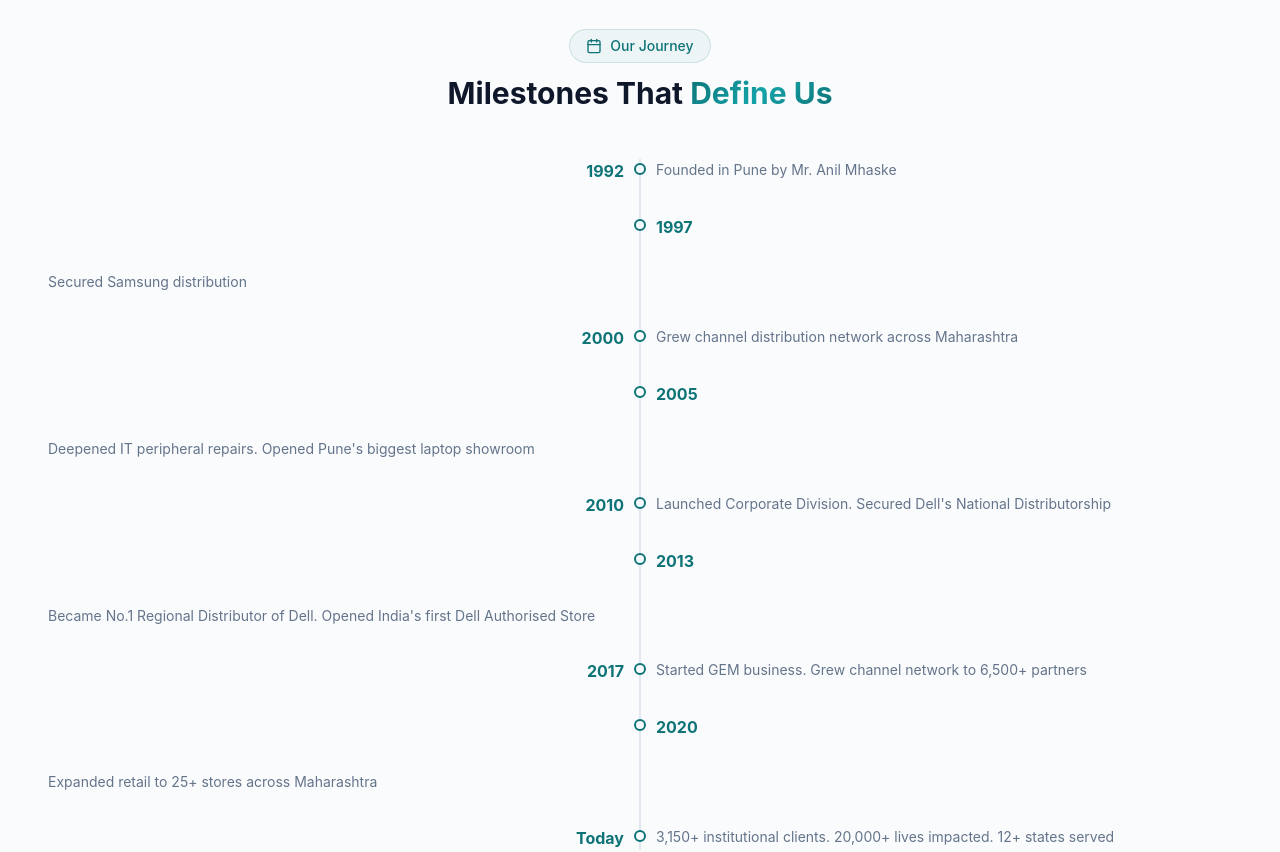
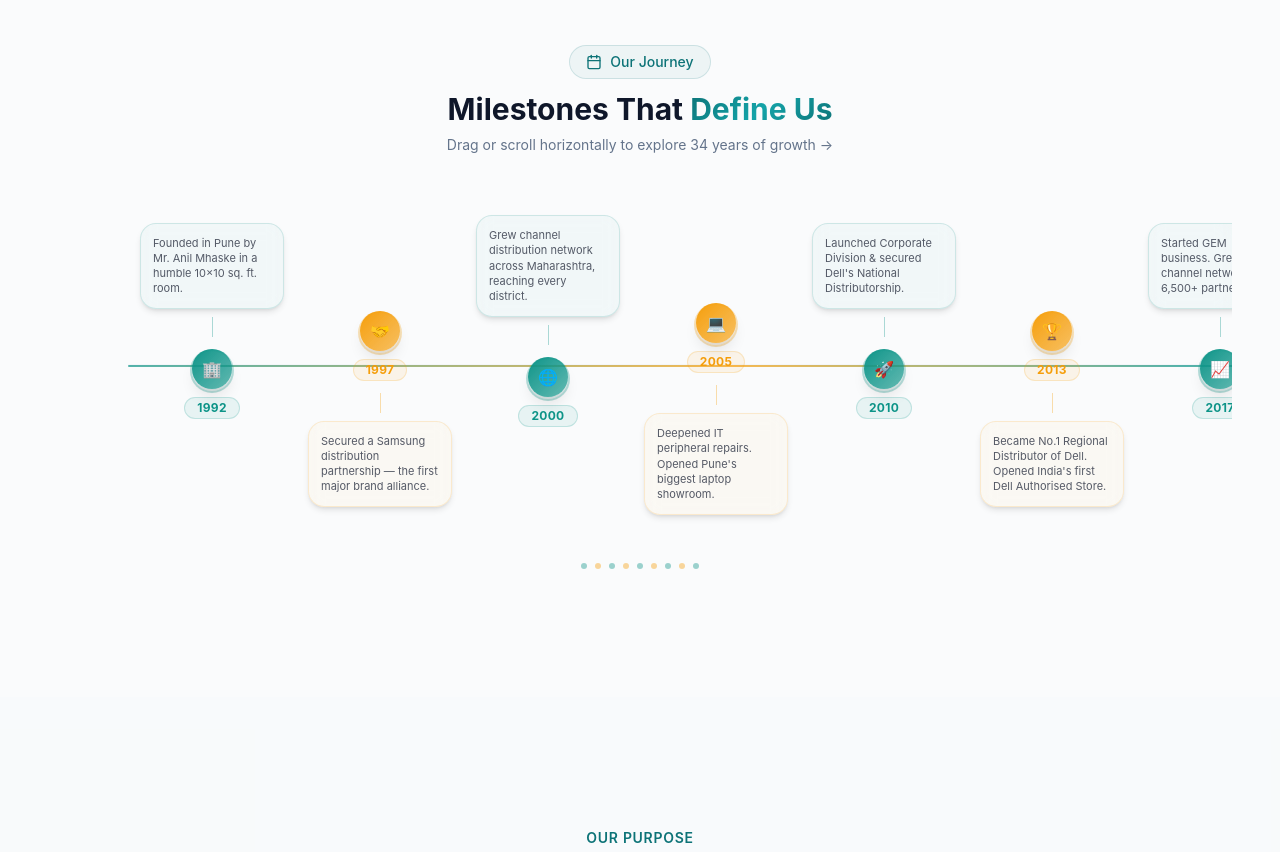
Before and after one commit to akkibansode8563-boop/DCC-INFOTECH-_WEB, a Next.js app: page / in a window 1280 px wide. Shown: the part 2320-3172 px from the top of the page. Built offline with nearby package versions, Linux system fonts and the light colour scheme.

Commit message:
feat: horizontal timeline refactor with framer motion animations

```diff
--- a/src/components/dcc/About.tsx
+++ b/src/components/dcc/About.tsx
@@ -3,8 +3,14 @@
 import { useRef } from 'react';
 import Image from 'next/image';
 import { Quote, Award, Users, Target, CheckCircle2, Calendar } from 'lucide-react';
-import { gsap, ScrollTrigger } from '@/lib/gsap';
+import { gsap } from '@/lib/gsap';
 import { useGSAP } from '@gsap/react';
+import {
+  motion,
+  useScroll,
+  useSpring,
+  useInView,
+} from 'framer-motion';
 
 const featurePills = [
   { icon: Target, text: 'Client-first approach' },
@@ -14,214 +20,234 @@ const featurePills = [
 ];
 
 const timeline = [
-  { year: '1992', event: 'Founded in Pune by Mr. Anil Mhaske' },
-  { year: '1997', event: 'Secured Samsung distribution' },
-  { year: '2000', event: 'Grew channel distribution network across Maharashtra' },
-  { year: '2005', event: 'Deepened IT peripheral repairs. Opened Pune\'s biggest laptop showroom' },
-  { year: '2010', event: 'Launched Corporate Division. Secured Dell\'s National Distributorship' },
-  { year: '2013', event: 'Became No.1 Regional Distributor of Dell. Opened India\'s first Dell Authorised Store' },
-  { year: '2017', event: 'Started GEM business. Grew channel network to 6,500+ partners' },
-  { year: '2020', event: 'Expanded retail to 25+ stores across Maharashtra' },
-  { year: 'Today', event: '3,150+ institutional clients. 20,000+ lives impacted. 12+ states served' },
+  {
+    year: '1992',
+    event: 'Founded in Pune by Mr. Anil Mhaske in a humble 10×10 sq. ft. room.',
+    color: '#0d9488',
+    icon: '🏢',
+  },
+  {
+    year: '1997',
+    event: 'Secured a Samsung distribution partnership — the first major brand alliance.',
+    color: '#f59e0b',
+    icon: '🤝',
+  },
+  {
+    year: '2000',
+    event: 'Grew channel distribution network across Maharashtra, reaching every district.',
+    color: '#0d9488',
+    icon: '🌐',
+  },
+  {
+    year: '2005',
+    event: "Deepened IT peripheral repairs. Opened Pune's biggest laptop showroom.",
+    color: '#f59e0b',
+    icon: '💻',
+  },
+  {
+    year: '2010',
+    event: "Launched Corporate Division & secured Dell's National Distributorship.",
+    color: '#0d9488',
+    icon: '🚀',
+  },
+  {
+    year: '2013',
+    event: "Became No.1 Regional Distributor of Dell. Opened India's first Dell Authorised Store.",
+    color: '#f59e0b',
+    icon: '🏆',
+  },
+  {
+    year: '2017',
+    event: 'Started GEM business. Grew channel network to 6,500+ partners.',
+    color: '#0d9488',
+    icon: '📈',
+  },
+  {
+    year: '2020',
+    event: 'Expanded retail to 25+ stores across Maharashtra.',
+    color: '#f59e0b',
+    icon: '🏪',
+  },
+  {
+    year: 'Today',
+    event: '3,150+ institutional clients. 20,000+ lives impacted. 12+ states served.',
+    color: '#0d9488',
+    icon: '⭐',
+  },
 ];
+
+/** Individual animated timeline node — card + dot + year badge */
+function TimelineNode({
+  item,
+  index,
+}: {
+  item: (typeof timeline)[0];
+  index: number;
+}) {
+  const ref = useRef<HTMLDivElement>(null);
+  const isInView = useInView(ref, { once: true, margin: '-60px 0px' });
+  const isAbove = index % 2 === 0;
+
+  const cardAbove = (
+    <motion.div
+      initial={{ opacity: 0, y: -28, scale: 0.9 }}
+      animate={isInView ? { opacity: 1, y: 0, scale: 1 } : {}}
+      transition={{ duration: 0.55, delay: index * 0.07, ease: [0.22, 1, 0.36, 1] }}
+      className="mb-3 w-36"
+    >
+      <div
+        className="rounded-2xl p-3 shadow-md backdrop-blur-sm"
+        style={{
+          background: `${item.color}09`,
+          border: `1px solid ${item.color}28`,
+        }}
+      >
+        <p className="text-[11px] leading-snug text-foreground/70">{item.event}</p>
+      </div>
+      <div className="mx-auto mt-2 h-5 w-px" style={{ background: `${item.color}55` }} />
+    </motion.div>
+  );
+
+  const cardBelow = (
+    <motion.div
+      initial={{ opacity: 0, y: 28, scale: 0.9 }}
+      animate={isInView ? { opacity: 1, y: 0, scale: 1 } : {}}
+      transition={{ duration: 0.55, delay: index * 0.07, ease: [0.22, 1, 0.36, 1] }}
+      className="mt-3 w-36"
+    >
+      <div className="mx-auto mb-2 h-5 w-px" style={{ background: `${item.color}55` }} />
+      <div
+        className="rounded-2xl p-3 shadow-md backdrop-blur-sm"
+        style={{
+          background: `${item.color}09`,
+          border: `1px solid ${item.color}28`,
+        }}
+      >
+        <p className="text-[11px] leading-snug text-foreground/70">{item.event}</p>
+      </div>
+    </motion.div>
+  );
+
+  return (
+    <div ref={ref} className="relative flex flex-col items-center" style={{ minWidth: 168 }}>
+      {/* Card above */}
+      {isAbove ? cardAbove : <div style={{ height: 'calc(56px + 20px + 12px)', width: 144 }} />}
+
+      {/* Central dot */}
+      <div className="relative z-10 flex flex-col items-center">
+        {/* Pulse ring */}
+        <motion.div
+          initial={{ scale: 0, opacity: 0 }}
+          animate={isInView ? { scale: 1, opacity: 1 } : {}}
+          transition={{ type: 'spring', stiffness: 260, damping: 16, delay: index * 0.07 + 0.12 }}
+          className="absolute rounded-full"
+          style={{
+            width: 44,
+            height: 44,
+            background: `${item.color}18`,
+            border: `2px solid ${item.color}35`,
+          }}
+        />
+        {/* Dot */}
+        <motion.div
+          initial={{ scale: 0, opacity: 0 }}
+          animate={isInView ? { scale: 1, opacity: 1 } : {}}
+          transition={{ type: 'spring', stiffness: 380, damping: 18, delay: index * 0.07 + 0.18 }}
+          whileHover={{ scale: 1.2 }}
+          className="relative z-10 flex h-10 w-10 cursor-pointer items-center justify-center rounded-full shadow-lg"
+          style={{ background: `linear-gradient(135deg, ${item.color} 0%, ${item.color}99 100%)` }}
+        >
+          <span className="text-base leading-none">{item.icon}</span>
+        </motion.div>
+
+        {/* Year badge */}
+        <motion.div
+          initial={{ opacity: 0, y: 6, scale: 0.8 }}
+          animate={isInView ? { opacity: 1, y: 0, scale: 1 } : {}}
+          transition={{ duration: 0.42, delay: index * 0.07 + 0.26, ease: 'backOut' }}
+          className="mt-2 rounded-full px-3 py-0.5 text-xs font-bold tracking-wide"
+          style={{
+            background: `${item.color}14`,
+            color: item.color,
+            border: `1px solid ${item.color}30`,
+          }}
+        >
+          {item.year}
+        </motion.div>
+      </div>
+
+      {/* Card below */}
+      {!isAbove ? cardBelow : <div style={{ height: 'calc(56px + 20px + 12px)', width: 144 }} />}
+    </div>
+  );
+}
 
 export default function About() {
   const aboutRef = useRef<HTMLDivElement>(null);
+  const trackRef = useRef<HTMLDivElement>(null);
+  const timelineContainerRef = useRef<HTMLDivElement>(null);
+  const timelineInView = useInView(timelineContainerRef, { once: true, margin: '-80px 0px' });
+
+  // Scroll-driven line progress
+  const { scrollXProgress } = useScroll({ container: trackRef });
+  const lineScaleX = useSpring(scrollXProgress, { stiffness: 70, damping: 22 });
 
   useGSAP(() => {
-    // Header section reveal
     gsap.fromTo(
       '.about-header-reveal',
       { y: 30, opacity: 0 },
       {
-        y: 0,
-        opacity: 1,
-        duration: 0.8,
-        ease: 'power3.out',
-        clearProps: 'all',
-        scrollTrigger: {
-          trigger: '.about-header-reveal',
-          start: 'top 85%',
-          once: true,
-        },
+        y: 0, opacity: 1, duration: 0.8, ease: 'power3.out', clearProps: 'all',
+        scrollTrigger: { trigger: '.about-header-reveal', start: 'top 85%', once: true },
       }
     );
-
-    // Left visual container reveal
     gsap.fromTo(
       '.about-left-reveal',
       { x: -40, opacity: 0 },
       {
-        x: 0,
-        opacity: 1,
-        duration: 0.8,
-        ease: 'power3.out',
-        clearProps: 'all',
-        scrollTrigger: {
-          trigger: '.about-left-reveal',
-          start: 'top 80%',
-          once: true,
-        },
+        x: 0, opacity: 1, duration: 0.8, ease: 'power3.out', clearProps: 'all',
+        scrollTrigger: { trigger: '.about-left-reveal', start: 'top 80%', once: true },
       }
     );
-
-    // Floating badge scale-in
     gsap.fromTo(
       '.about-badge',
       { scale: 0, opacity: 0 },
       {
-        scale: 1,
-        opacity: 1,
-        duration: 0.6,
-        ease: 'back.out(1.7)',
-        clearProps: 'all',
-        scrollTrigger: {
-          trigger: '.about-badge',
-          start: 'top 90%',
-          once: true,
-        },
+        scale: 1, opacity: 1, duration: 0.6, ease: 'back.out(1.7)', clearProps: 'all',
+        scrollTrigger: { trigger: '.about-badge', start: 'top 90%', once: true },
       }
     );
-
-    // Story paragraphs reveal
     gsap.fromTo(
       '.about-story-reveal',
       { y: 25, opacity: 0 },
       {
-        y: 0,
-        opacity: 1,
-        duration: 0.7,
-        stagger: 0.15,
-        ease: 'power2.out',
-        clearProps: 'all',
-        scrollTrigger: {
-          trigger: '.about-story-reveal',
-          start: 'top 85%',
-          once: true,
-        },
+        y: 0, opacity: 1, duration: 0.7, stagger: 0.15, ease: 'power2.out', clearProps: 'all',
+        scrollTrigger: { trigger: '.about-story-reveal', start: 'top 85%', once: true },
       }
     );
-
-    // Feature pills scale-in stagger
     gsap.fromTo(
       '.about-pill',
       { scale: 0.9, opacity: 0 },
       {
-        scale: 1,
-        opacity: 1,
-        duration: 0.5,
-        stagger: 0.08,
-        ease: 'power2.out',
-        clearProps: 'all',
-        scrollTrigger: {
-          trigger: '.about-pill-container',
-          start: 'top 85%',
-          once: true,
-        },
+        scale: 1, opacity: 1, duration: 0.5, stagger: 0.08, ease: 'power2.out', clearProps: 'all',
+        scrollTrigger: { trigger: '.about-pill-container', start: 'top 85%', once: true },
       }
     );
-
-    // Quote card entrance
     gsap.fromTo(
       '.about-quote-reveal',
       { y: 30, opacity: 0 },
       {
-        y: 0,
-        opacity: 1,
-        duration: 0.8,
-        ease: 'power3.out',
-        clearProps: 'all',
-        scrollTrigger: {
-          trigger: '.about-quote-reveal',
-          start: 'top 85%',
-          once: true,
-        },
+        y: 0, opacity: 1, duration: 0.8, ease: 'power3.out', clearProps: 'all',
+        scrollTrigger: { trigger: '.about-quote-reveal', start: 'top 85%', once: true },
       }
     );
-
-    // Timeline header entrance
-    gsap.fromTo(
-      '.timeline-header-reveal',
-      { y: 30, opacity: 0 },
-      {
-        y: 0,
-        opacity: 1,
-        duration: 0.8,
-        ease: 'power3.out',
-        clearProps: 'all',
-        scrollTrigger: {
-          trigger: '.timeline-header-reveal',
-          start: 'top 85%',
-          once: true,
-        },
-      }
-    );
-
-    // Drawing the timeline center line on scroll
-    gsap.fromTo(
-      '.timeline-progress',
-      { scaleY: 0 },
-      {
-        scaleY: 1,
-        ease: 'none',
-        scrollTrigger: {
-          trigger: '.timeline-container',
-          start: 'top 70%',
-          end: 'bottom 75%',
-          scrub: true,
-        },
-      }
-    );
-
-    // Animating timeline items as they scroll into view
-    gsap.utils.toArray('.timeline-item').forEach((item: any) => {
-      const dot = item.querySelector('.timeline-dot');
-      const textNodes = item.querySelectorAll('.timeline-text');
-
-      if (dot) {
-        gsap.fromTo(
-          dot,
-          { scale: 0.6, opacity: 0.4 },
-          {
-            scale: 1.1,
-            opacity: 1,
-            duration: 0.4,
-            clearProps: 'all',
-            scrollTrigger: {
-              trigger: item,
-              start: 'top 75%',
-              once: true,
-            },
-          }
-        );
-      }
-
-      if (textNodes.length > 0) {
-        gsap.fromTo(
-          textNodes,
-          { opacity: 0, y: 15 },
-          {
-            opacity: 1,
-            y: 0,
-            duration: 0.5,
-            stagger: 0.1,
-            ease: 'power2.out',
-            clearProps: 'all',
-            scrollTrigger: {
-              trigger: item,
-              start: 'top 80%',
-              once: true,
-            },
-          }
-        );
-      }
-    });
   }, { scope: aboutRef });
 
   return (
     <section id="about" className="section bg-background" ref={aboutRef} aria-label="About DCC Infotech">
       <div className="mx-auto max-w-7xl">
-        {/* Section header */}
+
+        {/* ── Section header ── */}
         <div className="about-header-reveal mx-auto mb-16 max-w-3xl text-center">
           <span className="mb-3 inline-block text-sm font-semibold uppercase tracking-wider text-dcc-teal">
             About Us
@@ -236,14 +262,12 @@ export default function About() {
           </p>
         </div>
 
+        {/* ── Two-column: photo + story ── */}
         <div className="grid items-center gap-12 lg:grid-cols-2 lg:gap-16">
           {/* Left: Visual card */}
           <div className="about-left-reveal relative max-w-[480px] mx-auto w-full">
             <div className="relative overflow-hidden rounded-2xl border border-dcc-teal/10 aspect-[4/5] w-full group shadow-2xl z-10">
-              {/* Premium gradient overlay under the picture */}
               <div className="absolute inset-0 mesh-gradient opacity-40 z-0" />
-
-              {/* Image of MD Sir */}
               <Image
                 src="/md-sir.jpeg"
                 alt="Mr. Anil Mhaske - Managing Director, DCC Infotech"
@@ -251,21 +275,13 @@ export default function About() {
                 sizes="(max-width: 768px) 100vw, (max-width: 1200px) 50vw, 40vw"
                 className="object-cover relative z-10 transition-transform duration-700 group-hover:scale-105"
               />
-
-              {/* Decorative border accent */}
               <div className="pointer-events-none absolute inset-0 rounded-2xl ring-1 ring-inset ring-dcc-teal/10 z-20" />
-
-              {/* Premium gradient overlay */}
               <div className="absolute inset-0 bg-gradient-to-t from-background/90 via-transparent to-transparent opacity-85 z-10" />
-
-              {/* Floating caption overlay at bottom of the picture */}
               <div className="absolute bottom-6 left-6 right-6 p-4 glass rounded-xl border border-white/10 z-20 shadow-lg">
                 <p className="text-base font-bold text-foreground">Mr. Anil Mhaske</p>
                 <p className="text-xs text-dcc-teal font-medium">Founder & Managing Director</p>
               </div>
             </div>
-
-            {/* Floating badge: 34 Years */}
             <div className="about-badge absolute -bottom-8 -right-2 sm:-right-6 z-20">
               <div className="glass flex items-center gap-3 rounded-2xl p-4 shadow-lg">
                 <div className="flex h-12 w-12 items-center justify-center rounded-xl bg-dcc-amber/10">
@@ -301,7 +317,6 @@ export default function About() {
               </p>
             </div>
 
-            {/* Feature pills */}
             <div className="about-pill-container mb-8 grid grid-cols-1 gap-4 sm:grid-cols-2">
               {featurePills.map((item) => (
                 <div
@@ -316,7 +331,6 @@ export default function About() {
               ))}
             </div>
 
-            {/* MD's Quote Card */}
             <div className="about-quote-reveal glass rounded-2xl p-6">
               <Quote className="mb-3 h-8 w-8 text-dcc-teal/30" />
               <p className="mb-4 italic leading-relaxed text-foreground/80">
@@ -338,48 +352,120 @@ export default function About() {
           </div>
         </div>
 
-        {/* Timeline */}
-        <div className="timeline-container mt-24">
-          <div className="timeline-header-reveal mb-12 text-center">
-            <div className="mx-auto mb-3 inline-flex items-center gap-2 rounded-full border border-dcc-teal/15 bg-dcc-teal/5 px-4 py-1.5 text-sm text-dcc-teal font-medium">
+        {/* ── Horizontal Timeline ── */}
+        <div ref={timelineContainerRef} className="mt-28">
+
+          {/* Header */}
+          <motion.div
+            initial={{ opacity: 0, y: 24 }}
+            animate={timelineInView ? { opacity: 1, y: 0 } : {}}
+            transition={{ duration: 0.65, ease: [0.22, 1, 0.36, 1] }}
+            className="mb-10 text-center"
+          >
+            <div className="mx-auto mb-3 inline-flex items-center gap-2 rounded-full border border-dcc-teal/15 bg-dcc-teal/5 px-4 py-1.5 text-sm font-medium text-dcc-teal">
               <Calendar className="h-4 w-4" />
               Our Journey
             </div>
             <h3 className="text-2xl font-bold text-foreground sm:text-3xl">
               Milestones That <span className="text-gradient">Define Us</span>
             </h3>
+            <p className="mt-2 text-sm text-muted-foreground">
+              Drag or scroll horizontally to explore 34 years of growth →
+            </p>
+          </motion.div>
+
+          {/* Scrollable track */}
+          <div
+            ref={trackRef}
+            className="overflow-x-auto pb-4"
+            style={{ scrollbarWidth: 'none', cursor: 'grab' }}
+            onMouseDown={(e) => {
+              const el = e.currentTarget;
+              const startX = e.pageX - el.offsetLeft;
+              const scrollLeft = el.scrollLeft;
+              const onMove = (me: MouseEvent) => {
+                el.style.cursor = 'grabbing';
+                el.scrollLeft = scrollLeft - (me.pageX - el.offsetLeft - startX);
+              };
+              const onUp = () => {
+                el.style.cursor = 'grab';
+                window.removeEventListener('mousemove', onMove);
+                window.removeEventListener('mouseup', onUp);
+              };
+              window.addEventListener('mousemove', onMove);
+              window.addEventListener('mouseup', onUp);
+            }}
+          >
+            <div
+              className="relative inline-flex items-center px-20"
+              style={{
+                minWidth: `${timeline.length * 168 + 160}px`,
+                height: 340,
+              }}
+            >
+              {/* Static track line */}
+              <div
+                className="absolute left-20 h-px rounded-full bg-border/50"
+                style={{ top: '50%', width: 'calc(100% - 160px)', transform: 'translateY(-50%)' }}
+              />
+
+              {/* Animated entry line (draws on scroll-into-view) */}
+              <motion.div
+                className="absolute left-20 h-0.5 rounded-full origin-left"
+                initial={{ scaleX: 0 }}
+                animate={timelineInView ? { scaleX: 1 } : {}}
+                transition={{ duration: 1.8, ease: [0.16, 1, 0.3, 1], delay: 0.2 }}
+                style={{
+                  top: '50%',
+                  transform: 'translateY(-50%)',
+                  width: 'calc(100% - 160px)',
+                  background: 'linear-gradient(90deg, #0d9488 0%, #f59e0b 40%, #0d9488 70%, #f59e0b 100%)',
+                  opacity: 0.7,
+                }}
+              />
+
+              {/* Scroll-driven progress glow line */}
+              <motion.div
+                className="absolute left-20 h-0.5 rounded-full origin-left"
+                style={{
+                  top: '50%',
+                  transform: 'translateY(-50%)',
+                  width: 'calc(100% - 160px)',
+                  scaleX: lineScaleX,
+                  background: 'linear-gradient(90deg, #0d9488, #f59e0b)',
+                  filter: 'blur(1px)',
+                  opacity: 0.5,
+                }}
+              />
+
+              {/* Nodes */}
+              <div className="relative z-10 flex items-center">
+                {timeline.map((item, i) => (
+                  <TimelineNode key={item.year} item={item} index={i} />
+                ))}
+              </div>
+            </div>
           </div>
 
-          <div className="relative">
-            {/* Center line with static background and GSAP drawing overlay */}
-            <div className="timeline-line" />
-            <div className="timeline-progress" />
+          {/* Progress indicator dots */}
+          <motion.div
+            initial={{ opacity: 0 }}
+            animate={timelineInView ? { opacity: 1 } : {}}
+            transition={{ delay: 1.2, duration: 0.5 }}
+            className="mt-3 flex justify-center gap-2"
+          >
+            {timeline.map((item, i) => (
+              <motion.div
+                key={item.year}
+                className="h-1.5 w-1.5 rounded-full"
+                style={{ background: item.color, opacity: 0.4 }}
+                whileHover={{ opacity: 1, scale: 1.5 }}
+                transition={{ type: 'spring', stiffness: 400, damping: 17 }}
+              />
+            ))}
+          </motion.div>
+        </div>
 
-            <div className="space-y-8">
-              {timeline.map((item, i) => (
-                <div
-                  key={item.year}
-                  className={`timeline-item relative flex flex-col gap-2 pl-12 sm:pl-0 sm:grid sm:grid-cols-2 sm:gap-8 ${
-                    i % 2 === 0 ? 'sm:text-right' : 'sm:text-left sm:direction-rtl'
-                  }`}
-                >
-                  {/* Dot */}
-                  <div className="timeline-dot absolute left-2.5 top-1 h-3 w-3 rounded-full border-2 border-dcc-teal bg-background sm:left-1/2 sm:-translate-x-1/2 z-10" />
-
-                  {/* Year */}
-                  <div className={`timeline-text font-bold text-dcc-teal ${i % 2 === 0 ? 'sm:text-right' : 'sm:col-start-2 sm:text-left'}`}>
-                    {item.year}
-                  </div>
-
-                  {/* Event */}
-                  <div className={`timeline-text text-sm text-muted-foreground leading-relaxed ${i % 2 === 0 ? 'sm:col-start-2 sm:text-left' : ''}`}>
-                    {item.event}
-                  </div>
-                </div>
-              ))}
-            </div>
-          </div>
-        </div>
       </div>
     </section>
   );
```
